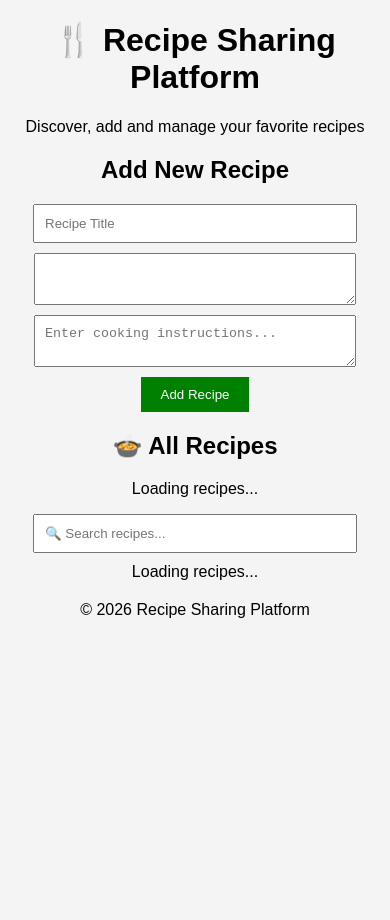
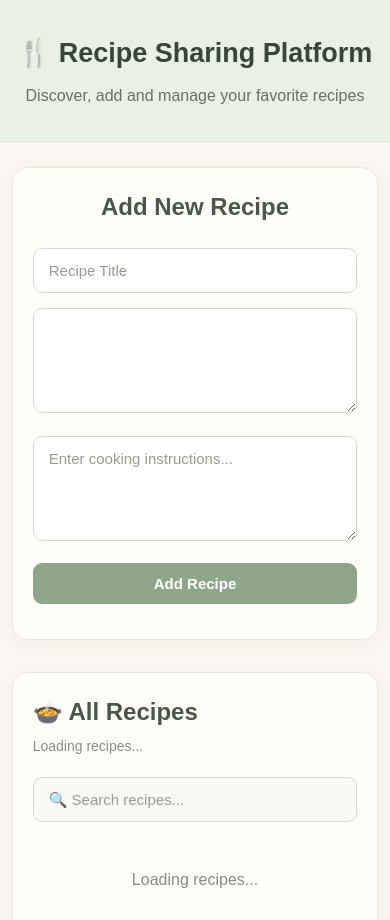
Before and after one commit to simran257/Recipe-App, a website: page index.html in a window 390 px wide. Shown: the top 920 px of the page. Before the commit the page ends 844 px from the top, so only its background shows below. Drawn offline with Linux system fonts and the light colour scheme.

Commit message:
Refactor CSS styles for layout and design

```diff
--- a/style.css
+++ b/style.css
@@ -1,35 +1,335 @@
-body {
-    font-family: Arial;
-    background: #f4f4f4;
-    text-align: center;
+* {
+margin: 0;
+padding: 0;
+box-sizing: border-box;
 }
 
-form {
-    margin: 20px;
+body {
+font-family: Arial, sans-serif;
+background: #faf7f2;
+color: #3f4038;
+line-height: 1.6;
 }
 
-input, textarea {
-    display: block;
-    width: 300px;
-    margin: 10px auto;
-    padding: 10px;
+/* =========================
+   HEADER
+========================= */
+
+header {
+background: #e9f0e5;
+color: #394536;
+text-align: center;
+padding: 42px 20px;
+border-bottom: 1px solid #dce5d6;
 }
 
-button {
-    padding: 10px 20px;
-    background: green;
-    color: white;
-    border: none;
+header h1 {
+font-size: 34px;
+margin-bottom: 8px;
+font-weight: 700;
 }
 
-#recipes {
-    margin-top: 20px;
+header p {
+color: #687260;
+font-size: 16px;
 }
 
+/* =========================
+   MAIN
+========================= */
+
+main {
+width: 90%;
+max-width: 1100px;
+margin: 32px auto;
+}
+
+/* =========================
+   FORM SECTION
+========================= */
+
+.form-section {
+background: #fffdf9;
+padding: 28px;
+border-radius: 16px;
+border: 1px solid #eee7dc;
+box-shadow: 0 4px 18px rgba(90, 80, 60, 0.06);
+margin-bottom: 32px;
+}
+
+.form-section h2 {
+text-align: center;
+margin-bottom: 22px;
+color: #4b5745;
+}
+
+/* =========================
+   FORM
+========================= */
+
+form {
+max-width: 700px;
+margin: auto;
+}
+input,
+textarea {
+width: 100%;
+padding: 13px 15px;
+margin-bottom: 15px;
+border: 1px solid #ddd8ce;
+border-radius: 9px;
+background: #fff;
+color: #3f4038;
+font-size: 15px;
+font-family: Arial, sans-serif;
+outline: none;
+transition: 0.2s;
+}
+input::placeholder,
+textarea::placeholder {
+color: #9a9a91;
+}
+input:focus,
+textarea:focus {
+border-color: #a9b99f;
+box-shadow: 0 0 0 3px rgba(169, 185, 159, 0.15);
+}
+textarea {
+min-height: 105px;
+resize: vertical;
+}
+
+/* =========================
+   BUTTONS
+========================= */
+
+.form-buttons {
+display: flex;
+justify-content: center;
+gap: 10px;
+}
+button {
+border: none;
+padding: 12px 25px;
+border-radius: 9px;
+font-size: 15px;
+font-weight: 600;
+cursor: pointer;
+transition: 0.25s;
+}
+
+/* Add / Update */
+
+#submitBtn {
+background: #8fa58a;
+color: white;
+}
+#submitBtn:hover {
+background: #7c9476;
+transform: translateY(-1px);
+}
+
+/* Cancel */
+
+.cancel-btn {
+background: #c8c4b9;
+color: #45463f;
+}
+.cancel-btn:hover {
+background: #b5b1a6;
+}
+
+/* =========================
+   MESSAGE
+========================= */
+
+#message {
+text-align: center;
+margin-top: 15px;
+font-weight: 600;
+}
+
+/* =========================
+   RECIPES SECTION
+========================= */
+
+.recipes-section {
+background: #fffdf9;
+padding: 28px;
+border-radius: 16px;
+border: 1px solid #eee7dc;
+box-shadow: 0 4px 18px rgba(90, 80, 60, 0.06);
+}
+
+/* =========================
+   RECIPES HEADER
+========================= */
+
+.recipes-header {
+display: flex;
+justify-content: space-between;
+align-items: center;
+gap: 20px;
+margin-bottom: 25px;
+}
+.recipes-header h2 {
+color: #4b5745;
+margin-bottom: 3px;
+}
+#recipeCount {
+color: #8a8b82;
+font-size: 14px;
+}
+
+/* Search */
+
+#searchInput {
+width: 280px;
+margin: 0;
+background: #faf9f5;
+}
+
+/* =========================
+   RECIPE GRID
+========================= */
+
+#recipes {
+display: grid;
+grid-template-columns:
+repeat(auto-fit, minmax(280px, 1fr));
+gap: 20px;
+}
+
+/* =========================
+   RECIPE CARD
+========================= */
+
 .recipe {
-    background: white;
-    padding: 15px;
-    margin: 10px auto;
-    width: 300px;
-    border-radius: 10px;
+background: #ffffff;
+border: 1px solid #ebe6dc;
+border-radius: 14px;
+padding: 21px;
+box-shadow: 0 3px 12px rgba(90, 80, 60, 0.05);
+transition: 0.25s;
 }
+.recipe:hover {
+transform: translateY(-4px);
+box-shadow:0 8px 20px rgba(90, 80, 60, 0.09);
+}
+
+/* Recipe Title */
+
+.recipe h3 {
+color: #657b5e;
+margin-bottom: 14px;
+font-size: 21px;
+}
+
+/* Small Headings */
+
+.recipe h4 {
+color: #62675c;
+margin-top: 12px;
+margin-bottom: 5px;
+font-size: 15px;
+}
+
+/* Recipe Text */
+
+.recipe p {
+color: #686960;
+line-height: 1.7;
+}
+
+/* =========================
+   RECIPE BUTTONS
+========================= */
+
+.recipe-buttons {
+display: flex;
+gap: 10px;
+margin-top: 18px;
+}
+
+/* Edit */
+
+.edit-btn {
+background: #a8bba1;
+color: white;
+flex: 1;
+}
+.edit-btn:hover {
+background: #91a88a;
+}
+
+/* Delete */
+
+.delete-btn {
+background: #d7a6a0;
+color: white;
+flex: 1;
+}
+.delete-btn:hover {
+background: #c78f88;
+}
+
+/* =========================
+   LOADING
+========================= */
+
+#loading {
+text-align: center;
+    padding: 20px;
+    color: #8a8b82;
+}
+
+
+/* =========================
+   FOOTER
+========================= */
+
+footer {
+text-align: center;
+margin-top: 45px;
+padding: 22px;
+background: #e9f0e5;
+color: #687260;
+border-top: 1px solid #dce5d6;
+}
+
+/* =========================
+   RESPONSIVE DESIGN
+========================= */
+
+@media (max-width: 700px) {
+header {
+padding: 32px 15px;
+}
+header h1 {
+font-size: 27px;
+}
+main {
+width: 94%;
+margin: 25px auto;
+}
+.form-section,
+.recipes-section {
+padding: 20px;
+}
+.recipes-header {
+flex-direction: column;
+align-items: stretch;
+}
+#searchInput {
+width: 100%;
+}
+.form-buttons {
+flex-direction: column;
+}
+button {
+width: 100%;
+}
+#recipes {
+grid-template-columns: 1fr;
+}
+}
```
